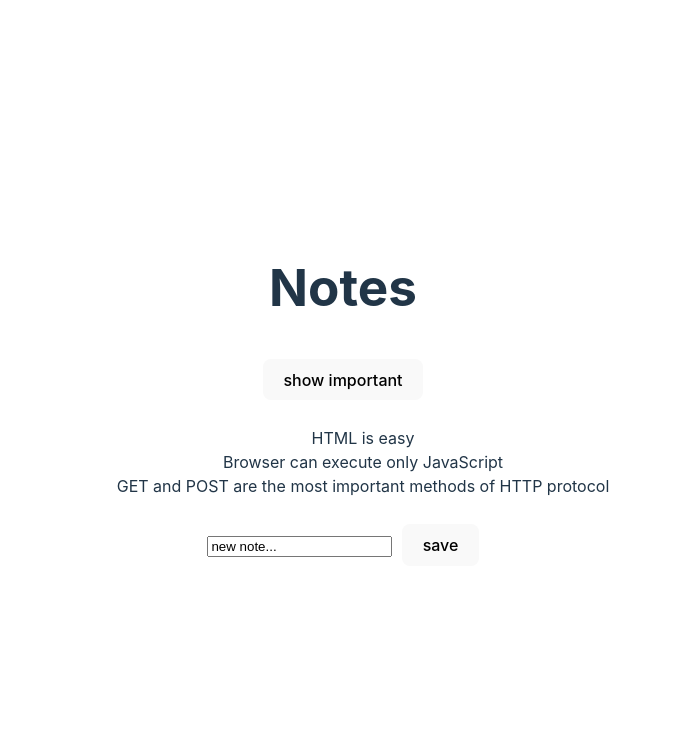
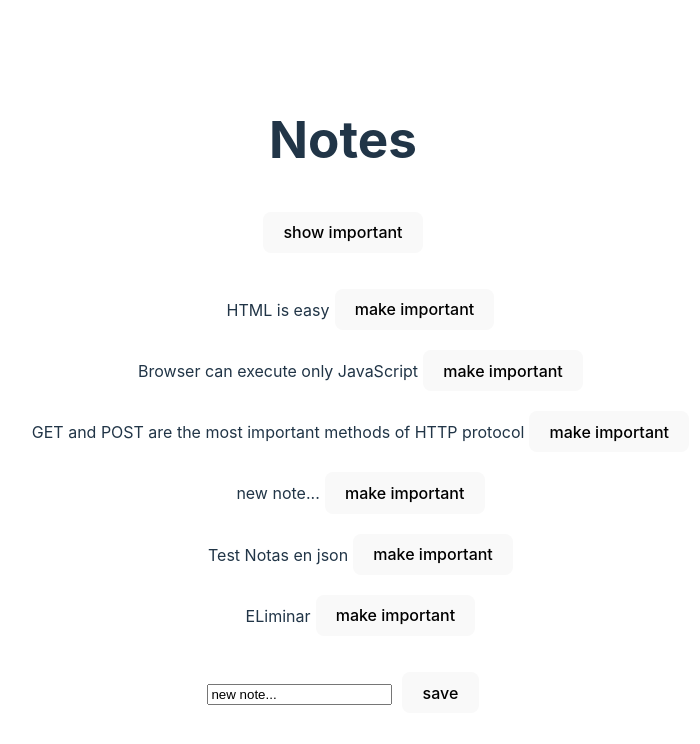
Before and after one commit to Dicias/Fs-curse-React, a React (Vite) app: page / in a window 1280 px wide. Shown: the top 744 px of the page, without its empty margins (297-997 px from the left). Built offline with nearby package versions, Linux system fonts and the light colour scheme; data requests are answered from the project's data file.

Commit message:
Actualizacion de servicios

```diff
--- a/db.json
+++ b/db.json
@@ -4,7 +4,7 @@
       "id": 1,
       "content": "HTML is easy",
       "date": "2019-05-30T17:30:31.098Z",
-      "important": true
+      "important": false
     },
     {
       "id": 2,
@@ -16,7 +16,25 @@
       "id": 3,
       "content": "GET and POST are the most important methods of HTTP protocol",
       "date": "2019-05-30T19:20:14.298Z",
-      "important": true
+      "important": false
+    },
+    {
+      "content": "new note...",
+      "date": "2023-06-03T00:02:56.268Z",
+      "important": false,
+      "id": 4
+    },
+    {
+      "content": "Test Notas en json",
+      "date": "2023-06-03T00:04:47.114Z",
+      "important": false,
+      "id": 5
+    },
+    {
+      "content": "ELiminar",
+      "date": "2023-06-03T00:24:57.040Z",
+      "important": false,
+      "id": 6
     }
   ]
 }
--- a/src/App.jsx
+++ b/src/App.jsx
@@ -2,6 +2,7 @@ import { useState, useEffect } from 'react';
 import axios from 'axios';
 import './App.css'
 import Note from "./components/Note";
+import noteService from './services/notes'
 
 const App = () => {
 const [notes, setNotes] = useState([])
@@ -11,11 +12,17 @@ const [showAll, setShowAll] = useState(true)
 
 
 useEffect(()=>{
+  /*
   console.log('effect')
   axios.get('http://localhost:3001/notes')
   .then(res =>{
     console.log('promise fulfilled')
     setNotes(res.data)
+  })*/
+  noteService
+  .getAll()
+  .then(initialNotes =>{
+    setNotes(initialNotes)
   })
 },[])
 
@@ -29,13 +36,42 @@ const addNote = (event) =>{
     important: Math.random() <0.5,
     id: notes.length + 1,
   }
-  setNotes(notes.concat(noteObject))
+/*
+  axios
+  .post('http://localhost:3001/notes', noteObject)
+  .then(res=>{
+    console.log(res);
+    setNotes(notes.concat(noteObject))
+    setNewNote('')
+  })
+*/
+noteService
+.create(noteObject)
+.then(returnNote =>{
+  setNotes(notes.concat(returnNote))
   setNewNote('')
+})
 }
 
 const handleNoteChange = (event) =>{
   console.log(event.target.value)
   setNewNote(event.target.value)
+}
+
+const toggleImportanceOf = (id) =>{
+const url = `http://localhost:3001/notes/${id}`
+const note = notes.find(n => n.id === id)
+const changedNote = {...note, important: !note.important}
+/*
+axios.put(url, changedNote).then(res=>{
+  setNotes(notes.map(note => note.id !== id ? note : res.data))
+})
+*/
+noteService
+.update(id, changedNote)
+.then(returnNote => {
+  setNotes(notes.map(note => note.id !== id ? note : returnNote))
+})
 }
 
 const notesToShow = showAll
@@ -53,7 +89,11 @@ return(
     </div>
 
     <ul>
-      {notesToShow.map((note) => <Note key={note.id} note={note.content} />)}
+      {notesToShow.map((note) => <Note
+       key={note.id}
+        note={note.content}
+        toggleImportance={()=>toggleImportanceOf(note.id)}
+        />)}
     </ul>
   <form onSubmit={addNote}>
     <input value={newNote} onChange={handleNoteChange} />
--- a/src/components/Note.jsx
+++ b/src/components/Note.jsx
@@ -1,2 +1,15 @@
-const Note = (props) =>  <li key={props.note.id}>{props.note}</li>
-export default Note
+
+const Note = ({note, toggleImportance}) => {
+
+    const label = note.important
+    ? 'make not important' : 'make important'
+
+
+return(
+
+ <li key={note.id}>{note}
+ <button onClick={toggleImportance}>{label} </button>
+ </li>
+
+)}
+ export default Note
--- /dev/null
+++ b/src/services/notes.js
@@ -0,0 +1,20 @@
+import axios from "axios";
+
+const baseUrl = 'http://localhost:3001/notes'
+
+const getAll = () => {
+    const request = axios.get(baseUrl)
+    return request.then(res=> res.data)
+}
+
+const create = newObject => {
+    const request = axios.post(baseUrl, newObject)
+    return request.then(res=> res.data)
+}
+
+const update = (id, newObject) =>{
+    const request = axios.put(`${baseUrl}/${id}`,newObject)
+    return request.then(res => res.data)
+}
+
+export default {getAll, create, update}
```
